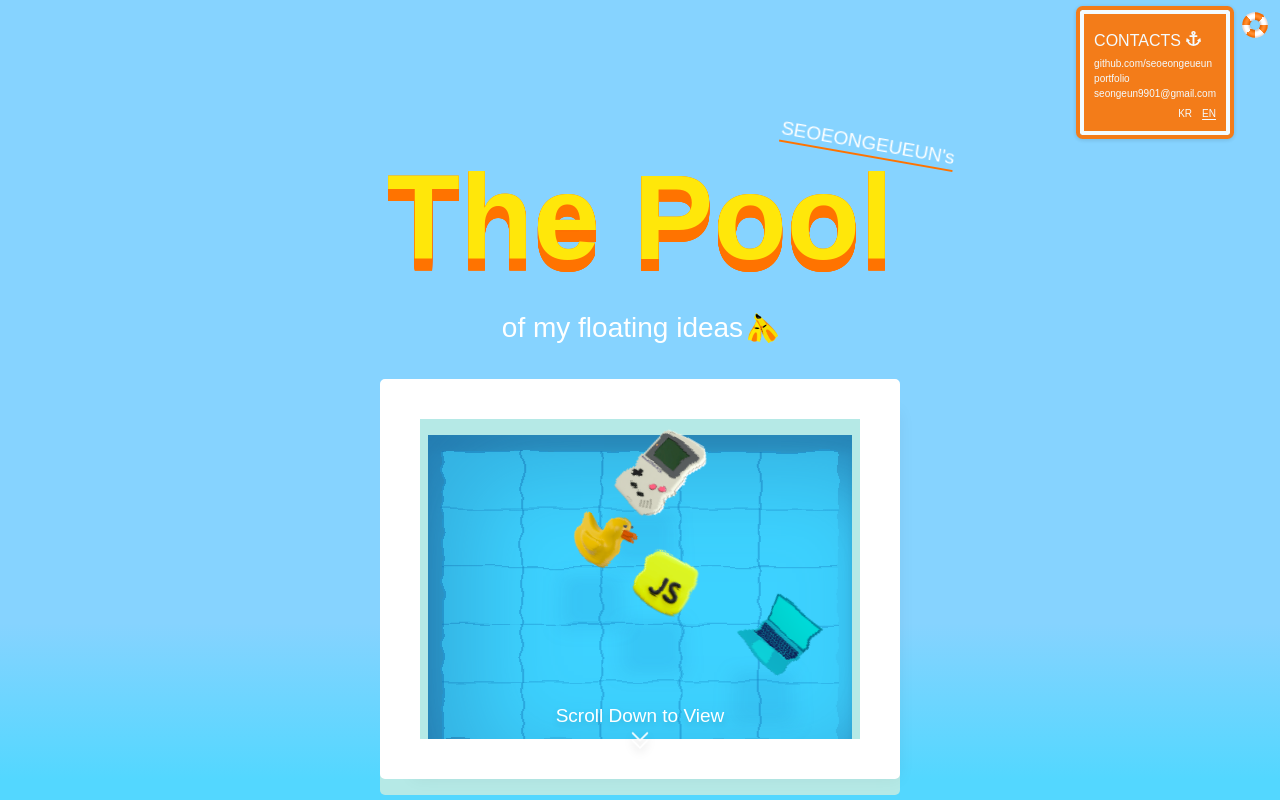
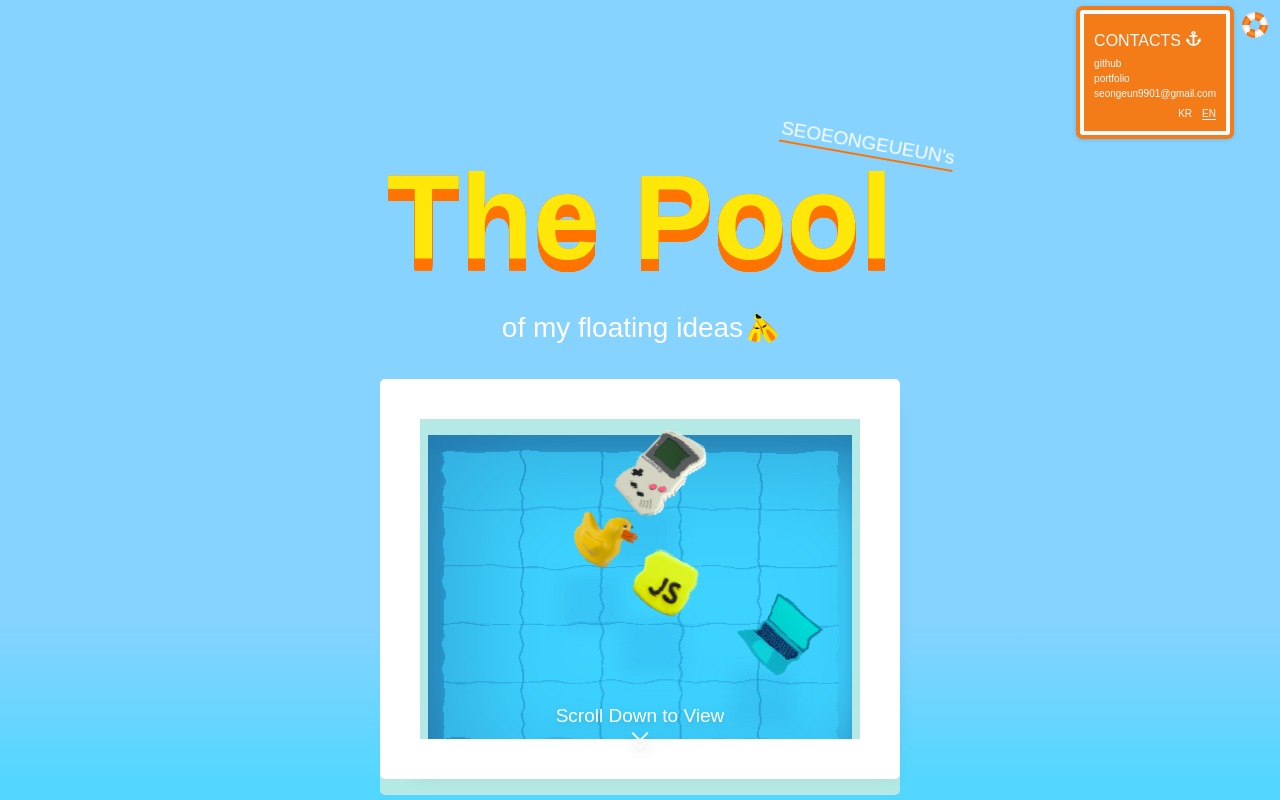
Before and after one commit to seoeongeueun/portfolio.v2, a Next.js app: page / in a window 1280 px wide. Both pictures are taken after a click on the button 1255 px from the left and 25 px from the top of the page. Built offline with nearby package versions, Linux system fonts and the light colour scheme; a web font is replaced by a local one.

Commit message:
chore: 상단 메뉴 한글 번역 추가

```diff
--- a/app/page.tsx
+++ b/app/page.tsx
@@ -831,14 +831,14 @@ export default function Home() {
 							href="https://github.com/seoeongeueun"
 							target="__blank"
 						>
-							github.com/seoeongeueun
+							{isEnglish ? "github" : "깃허브"}
 						</Link>
 						<Link
 							className="text-[1rem] hover:underline underline-offset-2 decoration-white"
 							href="https://www.notion.so/1d48bfc214c580a1a84bee5c716dd3e1?source=copy_link"
 							target="__blank"
 						>
-							portfolio
+							{isEnglish ? "portfolio" : "포트폴리오"}
 						</Link>
 						<p className="text-[1rem]">seongeun9901@gmail.com</p>
 						<div className="flex flex-row items-center justify-end w-full space-x-4 mt-2">
```
